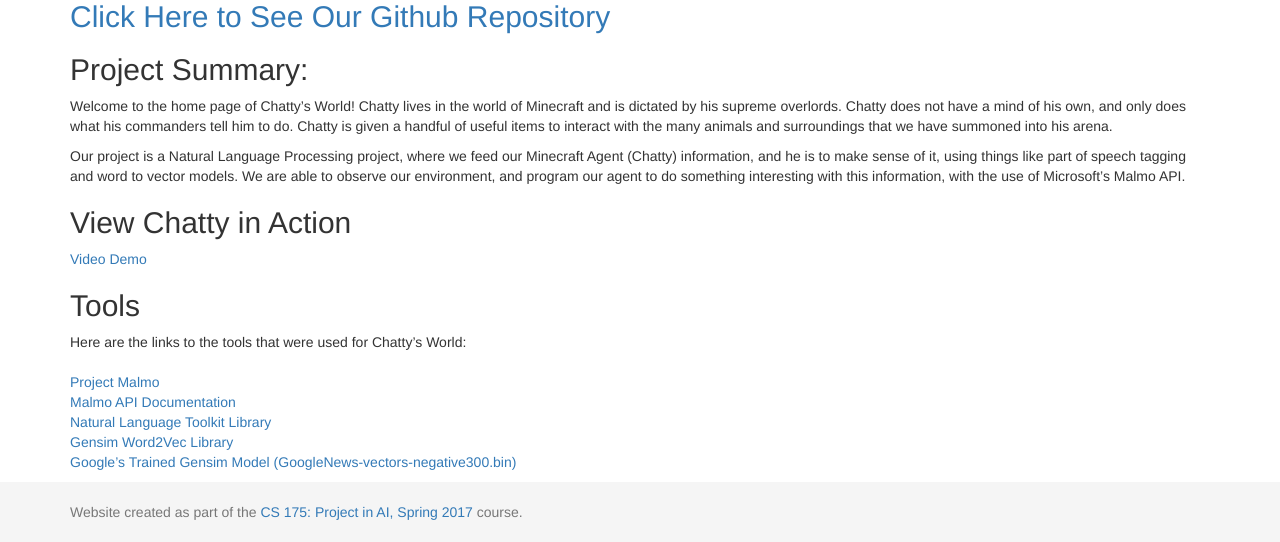
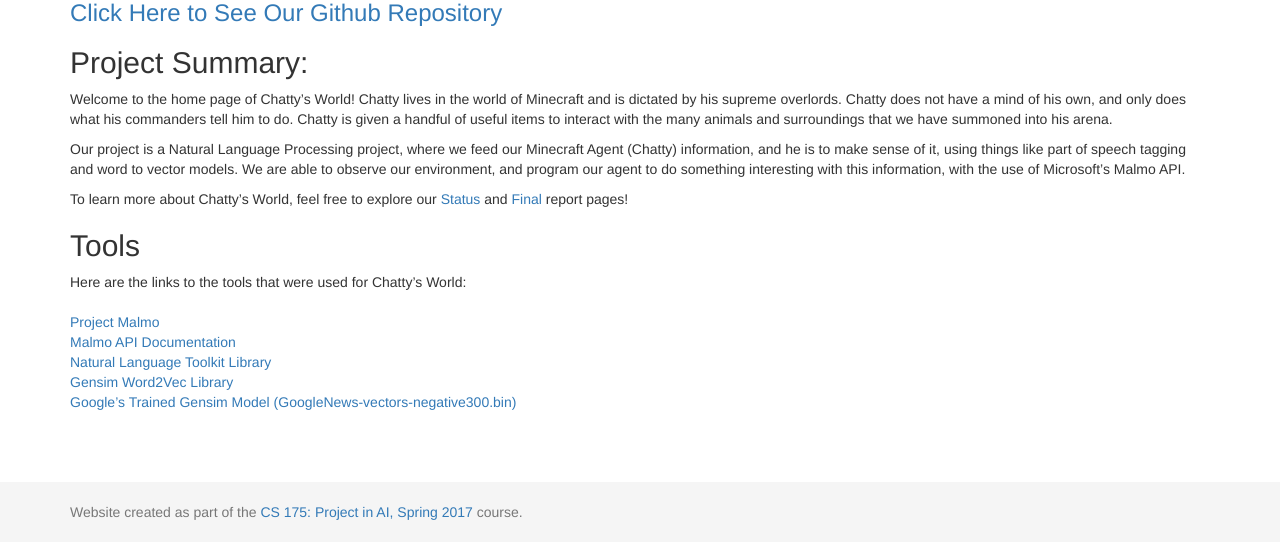
Before and after one commit to paulan94/Chattys-World, a Jekyll site: the page built from docs/index.md, in a window 1280 px wide and 1035 px high. Shown: the part 493-1035 px from the top of the window. Built offline with Jekyll 4.4.1, drawn with Linux system fonts in a browser that asks for light colours.

Commit message:
Create index.md

```diff
--- a/docs/index.md
+++ b/docs/index.md
@@ -5,15 +5,16 @@ title:  Home
 
 <img src="http://techgage.com/wp-content/uploads/2016/07/Minecraft.jpg"/>
 
-## [Click Here to See Our Github Repository](https://github.com/paulan94/Chattys-World)
+### [Click Here to See Our Github Repository](https://github.com/paulan94/Chattys-World)
 
 ## Project Summary:
 Welcome to the home page of Chatty's World! Chatty lives in the world of Minecraft and is dictated by his supreme overlords. Chatty does not have a mind of his own, and only does what his commanders tell him to do. Chatty is given a handful of useful items to interact with the many animals and surroundings that we have summoned into his arena.
 
 Our project is a Natural Language Processing project, where we feed our Minecraft Agent (Chatty) information, and he is to make sense of it, using things like part of speech tagging and word to vector models. We are able to observe our environment, and  program our agent to do something interesting with this information, with the use of Microsoft's Malmo API.
 
-## View Chatty in Action
-<a href="https://youtu.be/aNxZd19X9CY">Video Demo</a>
+To learn more about Chatty's World, feel free to explore our <a href="https://paulan94.github.io/Chattys-World/status.html">Status</a>
+ and <a href="https://paulan94.github.io/Chattys-World/final.html">Final</a>
+ report pages!
 
 ## Tools
 Here are the links to the tools that were used for Chatty's World:<br><br>
```
